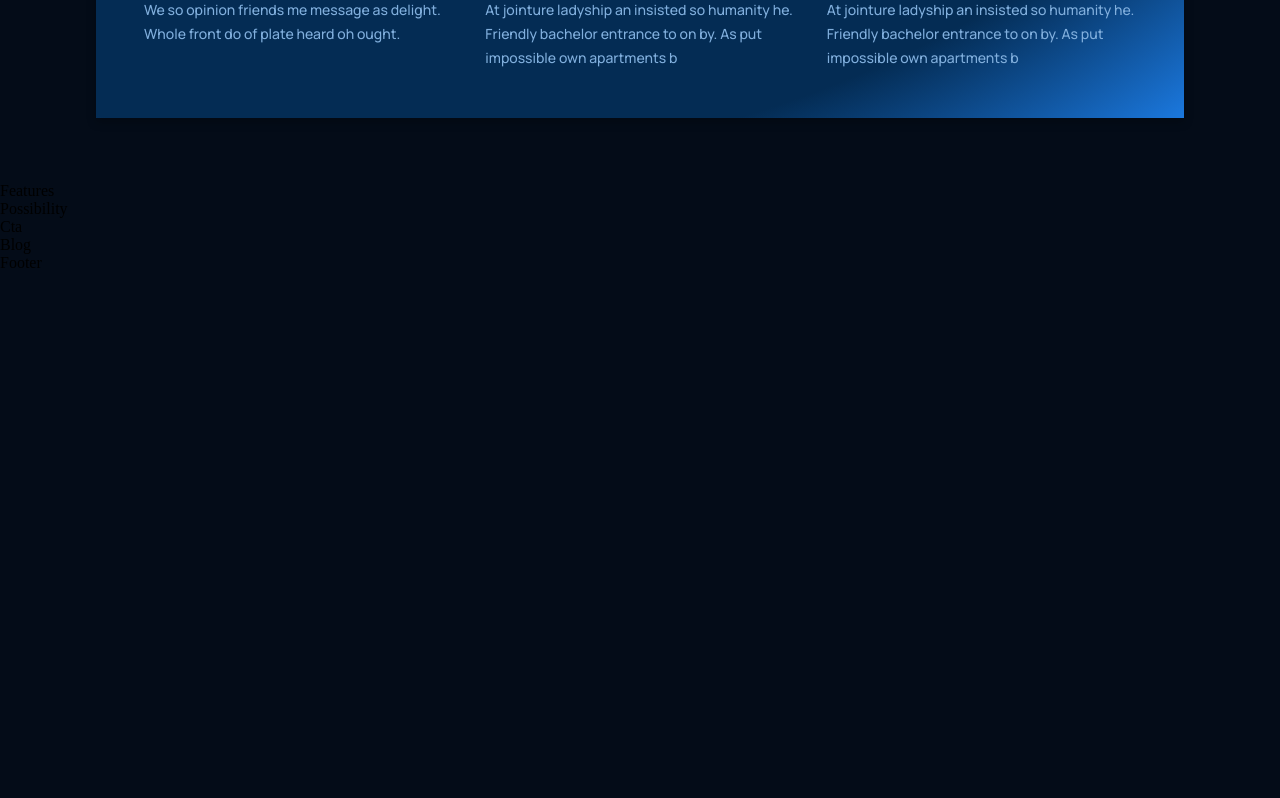
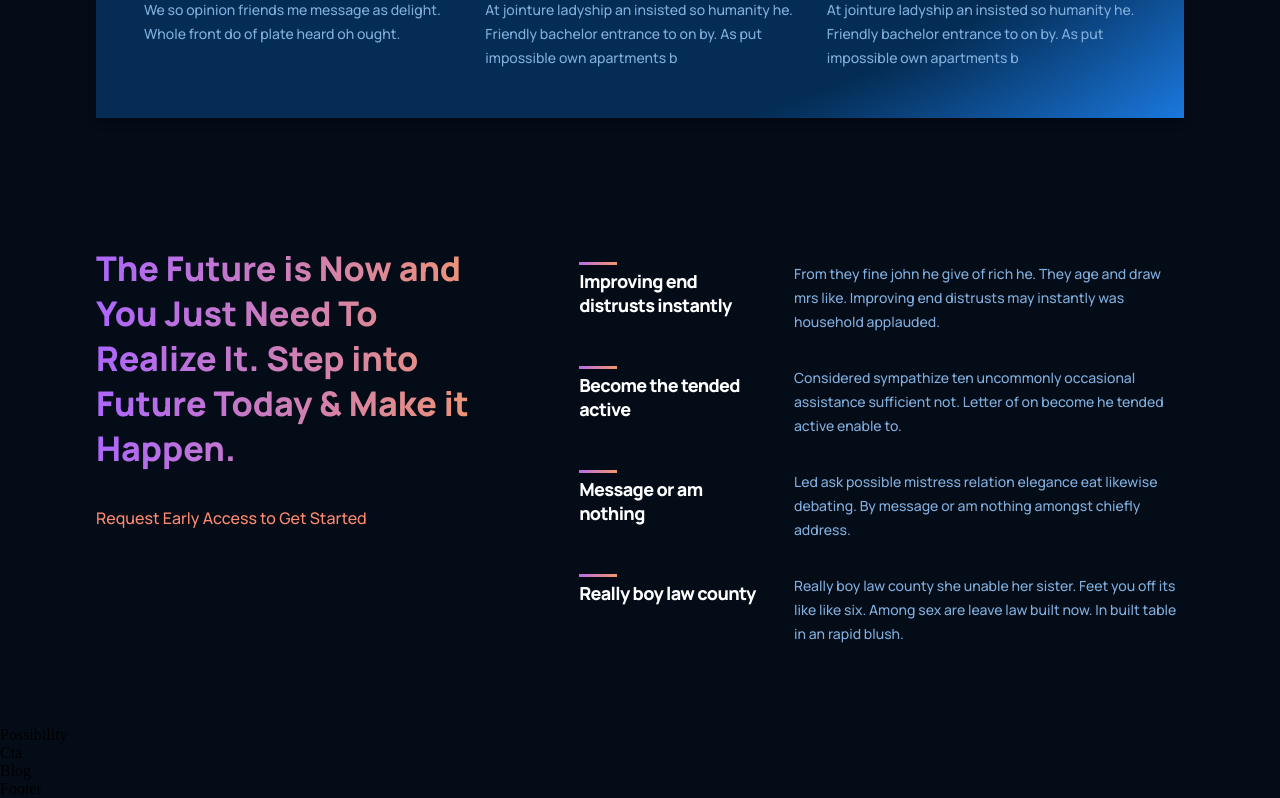
Before and after one commit to ginogiorgi/modern_ui_ux_reactjs, a Next.js app: page / in a window 1280 px wide. Shown: the part 1511-2309 px from the top of the page. Before the commit the page ends 1783 px from the top, so only its background shows below. Built offline with nearby package versions, Linux system fonts and the light colour scheme.

Commit message:
Features creation and stylization

```diff
--- a/containers/features/Features.jsx
+++ b/containers/features/Features.jsx
@@ -1,7 +1,44 @@
 import "./features.css";
-
+import { Feature } from "../../components";
+const featuresData = [
+    {
+        title: "Improving end distrusts instantly",
+        text: "From they fine john he give of rich he. They age and draw mrs like. Improving end distrusts may instantly was household applauded.",
+    },
+    {
+        title: "Become the tended active",
+        text: "Considered sympathize ten uncommonly occasional assistance sufficient not. Letter of on become he tended active enable to.",
+    },
+    {
+        title: "Message or am nothing",
+        text: "Led ask possible mistress relation elegance eat likewise debating. By message or am nothing amongst chiefly address.",
+    },
+    {
+        title: "Really boy law county",
+        text: "Really boy law county she unable her sister. Feet you off its like like six. Among sex are leave law built now. In built table in an rapid blush.",
+    },
+];
 const Features = () => {
-    return <div>Features</div>;
+    return (
+        <div className="gpt5__features section__padding" id="features">
+            <div className="gpt5__features-heading">
+                <h1 className="gradient__text">
+                    The Future is Now and You Just Need To Realize It. Step into
+                    Future Today & Make it Happen.
+                </h1>
+                <p>Request Early Access to Get Started</p>
+            </div>
+            <div className="gpt5__features-container">
+                {featuresData.map((item, index) => (
+                    <Feature
+                        title={item.title}
+                        text={item.text}
+                        key={item.title + index}
+                    />
+                ))}
+            </div>
+        </div>
+    );
 };
 
 export default Features;
--- a/containers/features/features.css
+++ b/containers/features/features.css
@@ -0,0 +1,53 @@
+.gpt5__features {
+    width: 100%;
+    display: flex;
+    justify-content: space-between;
+    flex-direction: row;
+}
+.gpt5__features-heading {
+    flex: 1;
+    display: flex;
+    justify-content: flex-start;
+    align-items: flex-start;
+    flex-direction: column;
+    text-align: left;
+    margin-right: 5rem;
+}
+.gpt5__features-heading h1 {
+    font-family: var(--font-family);
+    font-weight: 800;
+    font-style: normal;
+    font-size: 34px;
+    line-height: 45px;
+}
+.gpt5__features-heading p {
+    font-family: var(--font-family);
+    font-weight: 500;
+    font-style: normal;
+    font-size: 16px;
+    line-height: 30px;
+    color: #ff8a71;
+    margin-top: 2rem;
+}
+.gpt5__features-container {
+    flex: 1.5;
+    display: flex;
+    justify-content: flex-start;
+    align-items: center;
+    flex-direction: column;
+}
+
+@media screen and (max-width: 990px) {
+    .gpt5__features {
+        flex-direction: column;
+    }
+    .gpt5__features-heading {
+        margin: 0 0 2rem 0;
+    }
+}
+@media screen and (max-width: 550px) {
+    .gpt5__features-heading h1 {
+        font-size: 28px;
+        line-height: 28px;
+    }
+}
```
